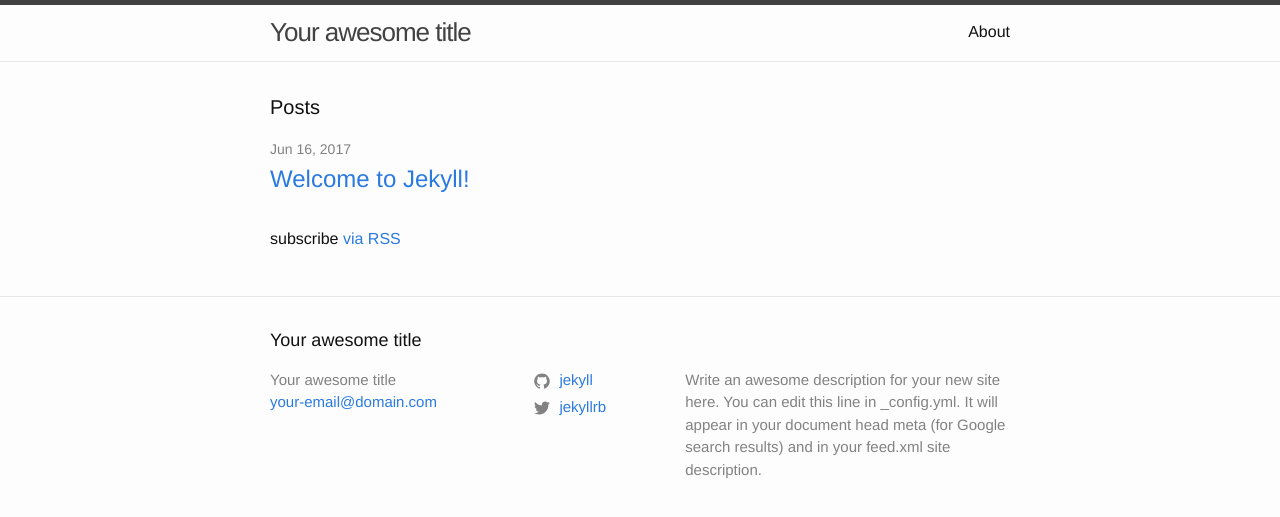
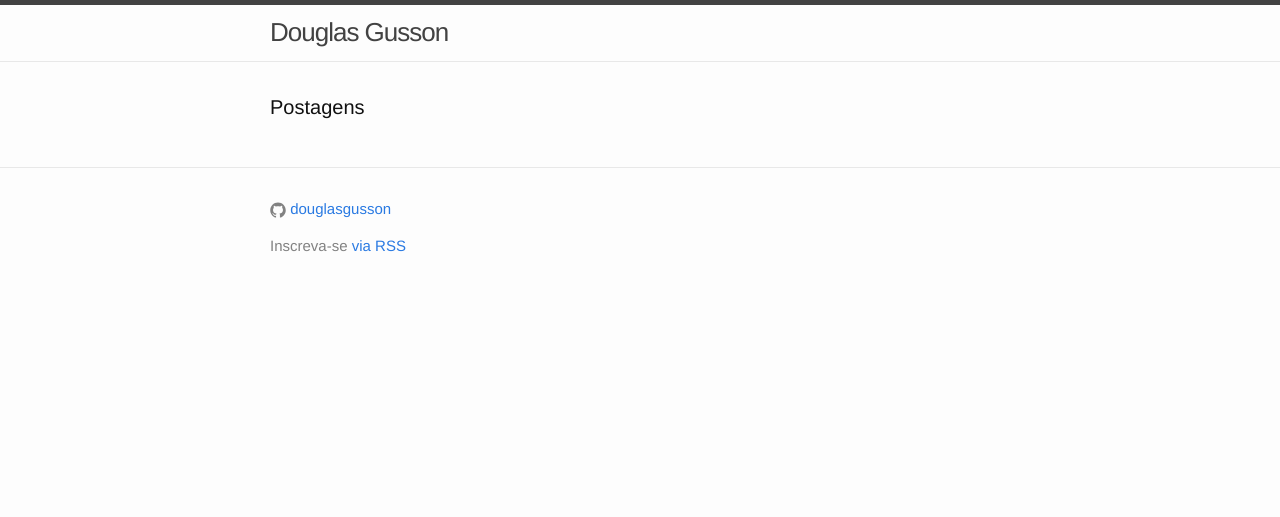
Before and after one commit to douglasgusson/blog, a Jekyll site: the page built from index.md, in a window 1280 px wide. Shown: the top 517 px of the page. Built offline with Jekyll 4.4.1, drawn with Linux system fonts in a browser that asks for light colours.

Commit message:
pequenas moficacoes e novo post

```diff
--- a/_config.yml
+++ b/_config.yml
@@ -13,20 +13,20 @@
 # you will see them accessed via {{ site.title }}, {{ site.email }}, and so on.
 # You can create any custom variable you would like, and they will be accessible
 # in the templates via {{ site.myvariable }}.
-title: Your awesome title
-email: your-email@domain.com
+title: Douglas Gusson
+email: douglasgusson@gmail.com
 description: > # this means to ignore newlines until "baseurl:"
   Write an awesome description for your new site here. You can edit this
   line in _config.yml. It will appear in your document head meta (for
   Google search results) and in your feed.xml site description.
 baseurl: "" # the subpath of your site, e.g. /blog
 url: "" # the base hostname & protocol for your site, e.g. http://example.com
-twitter_username: jekyllrb
-github_username:  jekyll
+github_username:  douglasgusson
 
 # Build settings
 markdown: kramdown
 theme: minima
+permalink: /:title
 gems:
   - jekyll-feed
 exclude:
--- a/_includes/footer.html
+++ b/_includes/footer.html
@@ -2,42 +2,16 @@
 
   <div class="wrapper">
 
-    <h2 class="footer-heading">{{ site.title | escape }}</h2>
-
     <div class="footer-col-wrapper">
       <div class="footer-col footer-col-1">
         <ul class="contact-list">
-          <li>
-            {% if site.author %}
-              {{ site.author | escape }}
-            {% else %}
-              {{ site.title | escape }}
-            {% endif %}
+            {% if site.github_username %}
+            <li>
+              {% include icon-github.html username=site.github_username %}
             </li>
-            {% if site.email %}
-            <li><a href="mailto:{{ site.email }}">{{ site.email }}</a></li>
             {% endif %}
         </ul>
-      </div>
-
-      <div class="footer-col footer-col-2">
-        <ul class="social-media-list">
-          {% if site.github_username %}
-          <li>
-            {% include icon-github.html username=site.github_username %}
-          </li>
-          {% endif %}
-
-          {% if site.twitter_username %}
-          <li>
-            {% include icon-twitter.html username=site.twitter_username %}
-          </li>
-          {% endif %}
-        </ul>
-      </div>
-
-      <div class="footer-col footer-col-3">
-        <p>{{ site.description | escape }}</p>
+        <p class="rss-subscribe">Inscreva-se <a href="{{ "/feed.xml" | relative_url }}">via RSS</a></p>
       </div>
     </div>
 
--- a/_layouts/home.html
+++ b/_layouts/home.html
@@ -4,16 +4,15 @@
 
 <div class="home">
 
-  <h1 class="page-heading">Posts</h1>
+  <h1 class="page-heading">Postagens</h1>
 
   {{ content }}
 
   <ul class="post-list">
     {% for post in site.posts %}
       <li>
-        {% assign date_format = site.minima.date_format | default: "%b %-d, %Y" %}
-        <span class="post-meta">{{ post.date | date: date_format }}</span>
-
+        {% assign date_format = site.minima.date_format | default: "%-d %b, %Y" %}
+        <span class="post-meta">{{ post.date | date: date_format }} • {{ post.author }}</span>
         <h2>
           <a class="post-link" href="{{ post.url | relative_url }}">{{ post.title | escape }}</a>
         </h2>
@@ -21,6 +20,4 @@
     {% endfor %}
   </ul>
 
-  <p class="rss-subscribe">subscribe <a href="{{ "/feed.xml" | relative_url }}">via RSS</a></p>
-
 </div>
--- a/_layouts/post.html
+++ b/_layouts/post.html
@@ -7,7 +7,7 @@
     <h1 class="post-title" itemprop="name headline">{{ page.title | escape }}</h1>
     <p class="post-meta">
       <time datetime="{{ page.date | date_to_xmlschema }}" itemprop="datePublished">
-        {% assign date_format = site.minima.date_format | default: "%b %-d, %Y" %}
+        {% assign date_format = site.minima.date_format | default: "%-d %b, %Y" %}
         {{ page.date | date: date_format }}
       </time>
       {% if page.author %}
--- a/_posts/2017-06-16-welcome-to-jekyll.markdown
+++ /dev/null
@@ -1,25 +0,0 @@
----
-layout: post
-title:  "Welcome to Jekyll!"
-date:   2017-06-16 12:30:41 -0300
-categories: jekyll update
----
-You’ll find this post in your `_posts` directory. Go ahead and edit it and re-build the site to see your changes. You can rebuild the site in many different ways, but the most common way is to run `jekyll serve`, which launches a web server and auto-regenerates your site when a file is updated.
-
-To add new posts, simply add a file in the `_posts` directory that follows the convention `YYYY-MM-DD-name-of-post.ext` and includes the necessary front matter. Take a look at the source for this post to get an idea about how it works.
-
-Jekyll also offers powerful support for code snippets:
-
-{% highlight ruby %}
-def print_hi(name)
-  puts "Hi, #{name}"
-end
-print_hi('Tom')
-#=> prints 'Hi, Tom' to STDOUT.
-{% endhighlight %}
-
-Check out the [Jekyll docs][jekyll-docs] for more info on how to get the most out of Jekyll. File all bugs/feature requests at [Jekyll’s GitHub repo][jekyll-gh]. If you have questions, you can ask them on [Jekyll Talk][jekyll-talk].
-
-[jekyll-docs]: https://jekyllrb.com/docs/home
-[jekyll-gh]:   https://github.com/jekyll/jekyll
-[jekyll-talk]: https://talk.jekyllrb.com/
--- a/about.md
+++ /dev/null
@@ -1,15 +0,0 @@
----
-layout: page
-title: About
-permalink: /about/
----
-
-This is the base Jekyll theme. You can find out more info about customizing your Jekyll theme, as well as basic Jekyll usage documentation at [jekyllrb.com](https://jekyllrb.com/)
-
-You can find the source code for the Jekyll new theme at:
-{% include icon-github.html username="jekyll" %} /
-[minima](https://github.com/jekyll/minima)
-
-You can find the source code for Jekyll at
-{% include icon-github.html username="jekyll" %} /
-[jekyll](https://github.com/jekyll/jekyll)
```
Also changed, not shown: Gemfile.lock.
